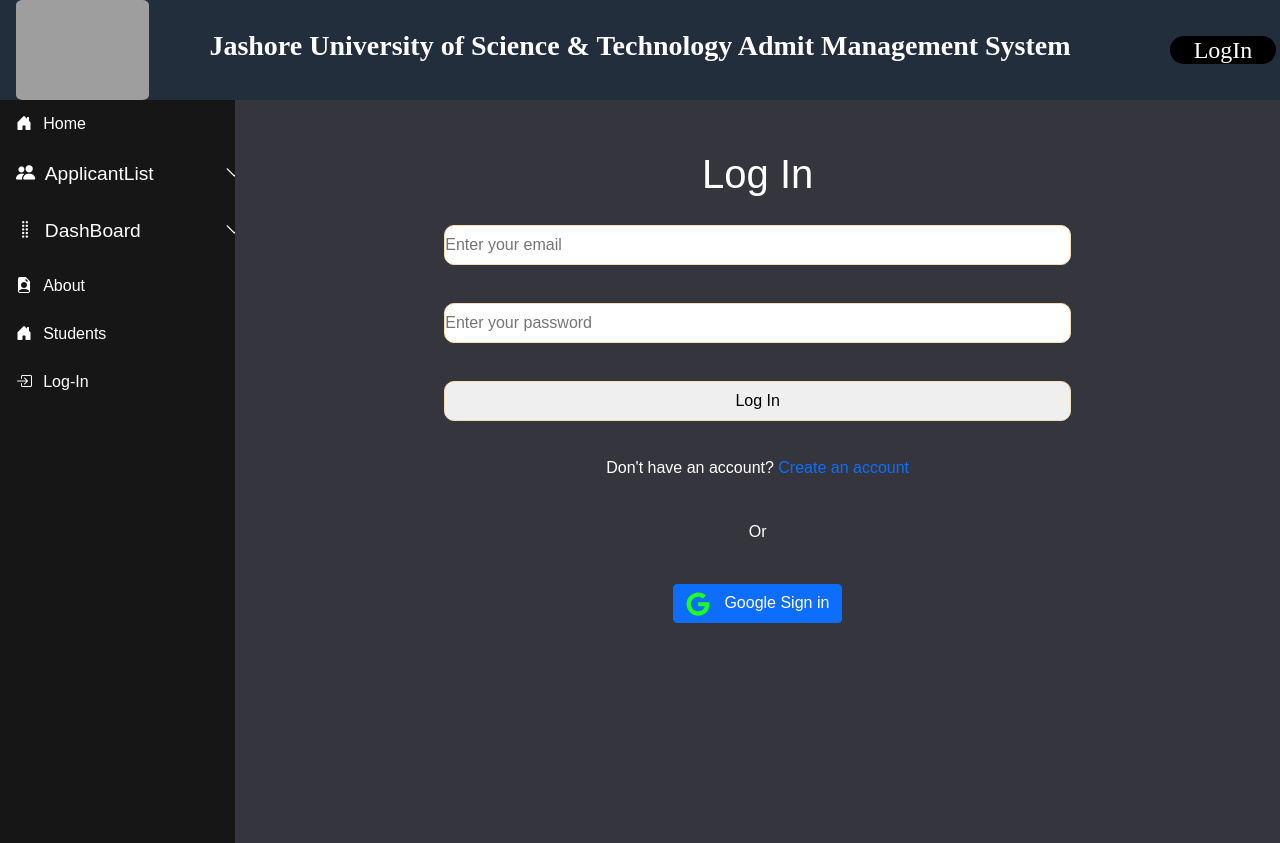
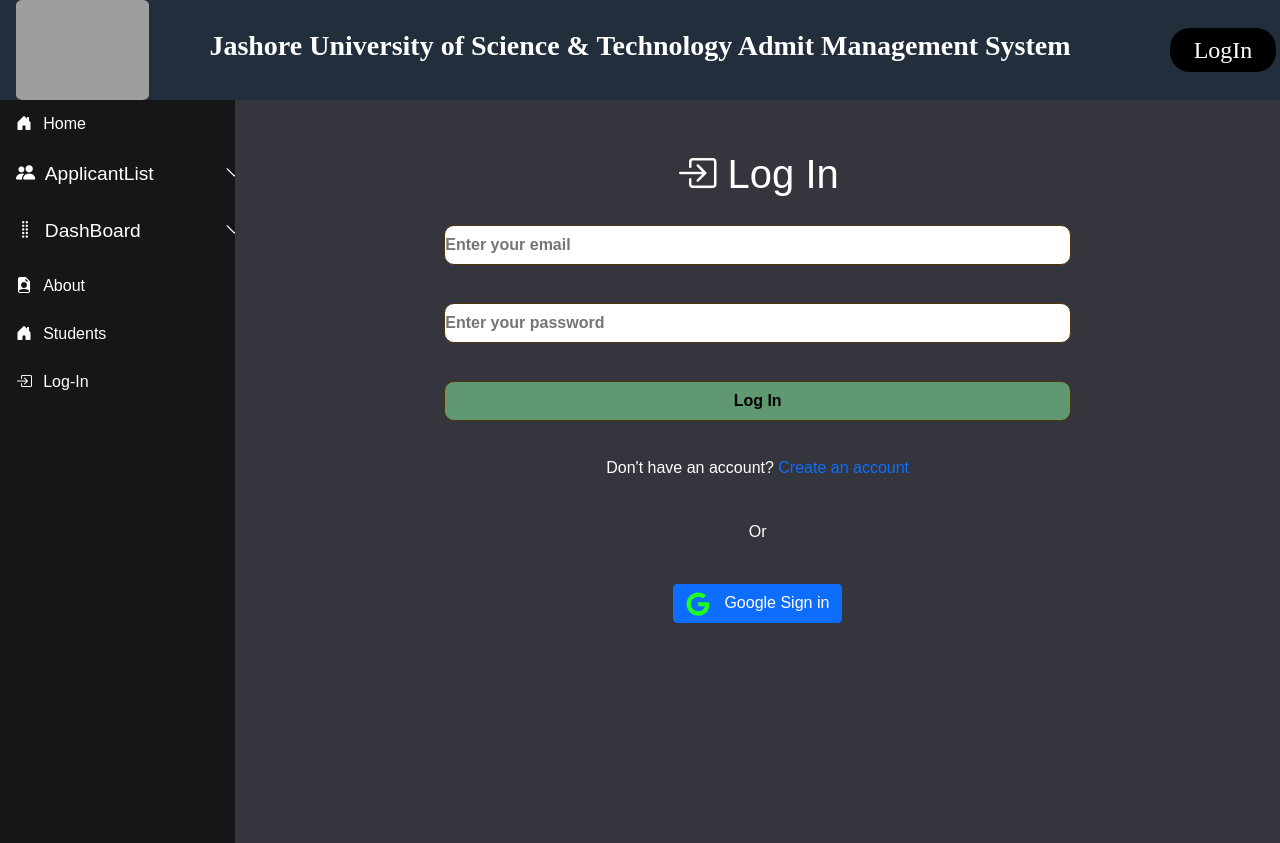
Before and after one commit to SabbirAhmedCse/admission-migration-system, a React (Create React App) app: page /log-in in a window 1280 px wide. Built offline with nearby package versions, Linux system fonts and the light colour scheme; grey boxes are pictures that could not be loaded; a web font is replaced by a local one.

Commit message:
LabFinal update

```diff
--- a/src/Component/LogIn/LogIn.css
+++ b/src/Component/LogIn/LogIn.css
@@ -87,3 +87,6 @@
 .loginComponent{
     padding-left: 30px;
 }
+.logInBtn{
+    background-color: #609872;
+}
--- a/src/Component/LogIn/LogIn.js
+++ b/src/Component/LogIn/LogIn.js
@@ -145,6 +145,9 @@ const LogIn = () => {
                     var errorCode = error.code;
                     var errorMessage = error.message;
                     console.log(errorCode, errorMessage)
+                    const newUserinfo = { ...user }
+                    newUserinfo.error = errorMessage;
+                    setuser(newUserinfo);
                 });
 
         }
@@ -183,13 +186,13 @@ const LogIn = () => {
             </div>
             <div className="col-md-10 loginComponent">
                         <div className="text-center loginStyle">
-                            <h1>Log In</h1>
+                            <h1> <i class="bi bi-box-arrow-in-right"></i> Log In </h1>
                     <form onSubmit={handleLogIn}>
                         <input className="inputField" type="email" name="email" onBlur={handleBlur} placeholder="Enter your email" required />
                         <br />
                         <input className="inputField" type="password" name="password" onBlur={handleBlur} placeholder="Enter your password" required />
                         <br />
-                        <input className="inputField" type="submit" value="Log In" />
+                        <input className="inputField logInBtn" type="submit" value="Log In" />
                     </form>
                     <p>{user.error}</p>
                     {user.succes && <p className="sucsess">User created successfully</p>}
--- a/src/Component/Navbar/Navbar.js
+++ b/src/Component/Navbar/Navbar.js
@@ -30,7 +30,7 @@ const Navbar = () => {
                         handleLogOut
                     }
                     className = "d-grid gap-2 mx-auto" >
-                        <h4 className="m-0"> <Link to='/log-in' className='login-btn'>{loggedInUser.email ? 'LogOut' : "LogIn"}</Link> </h4>
+                        <h4 className="m-0 p-2"> <Link to='/log-in' className='login-btn'>{loggedInUser.email ?  'LogOut' : "LogIn"}</Link> </h4>
                     </div>
                 </div>
             </div>
--- a/src/Component/SignUp/SignUp.css
+++ b/src/Component/SignUp/SignUp.css
@@ -3,11 +3,9 @@
     height: 40px;
     width: 60%;
     margin: 19px;
-    border: 1px solid wheat;
+    border: 1px solid rgb(78, 55, 11);
     border-radius: 10px;
-}
-.link{
-
+    font-weight: 600;
 }
 .regFormColor{
     background-color: #1d1d19;
@@ -20,3 +18,6 @@
 .success{
     color: green;
 }
+.createAccountBtn{
+    background-color: #4267B2;
+}
--- a/src/Component/SignUp/SignUp.js
+++ b/src/Component/SignUp/SignUp.js
@@ -110,10 +110,10 @@ const SignUp = () => {
                     <br />
                     <input className="inputField" type="password" name="confirmPassword" onBlur={handleBlur} placeholder="Confirm password" required />
                     <br />
-                    <input className="inputField" type="submit" value="Create Account" />
+                    <input className="inputField createAccountBtn" type="submit" value="Create Account" />
                 </form>
                 <p>{user.error}</p>
-                {user.succes && <div><p className="success">User created successfully </p> <b> <Link className="link" to='/log-in'> Click Here To LogIn</Link> </b></div>}
+                {user.succes && <div><p className="success">User created successfully </p> <b> <Link className="link" to='/log-in'> Click Here To LogIn </Link> </b></div>}
 
 
                 <div>
--- /dev/null
+++ b/src/Component/StudentsChart/StudentsChart.css
@@ -0,0 +1,4 @@
+.headline{
+    background-color: #222e3b;
+    border-radius: 10px;
+}
--- a/src/Component/StudentsChart/StudentsChart.js
+++ b/src/Component/StudentsChart/StudentsChart.js
@@ -1,5 +1,6 @@
 import React, { useCallback, useEffect, useState } from "react";
 import { PieChart, Pie, Sector } from "recharts";
+import './StudentsChart.css'
 import fakeData from "../../FakeData/StudentsChartsData";
 import SideNavbar from "../SideNavbar/SideNavbar";
 
@@ -108,8 +109,8 @@ export default function StudentsChart() {
             borderRadius: "10px",
           }}
           className="col-md-10  px-3 margin-auto">
-        <h3 className="p-3 mb-3 border-start-0 border-end-0 border border-bottom-dark d-inline-block">
-          Faculty of Engineering and Technology
+        <h3 className="p-3 mb-3 border-start-0 border-end-0 border border-bottom-dark d-inline-block headline">
+          Male Female Graph
           </h3>
           <div>
           <PieChart width={420} height={420} style={{margin: 'auto'}}>
```
